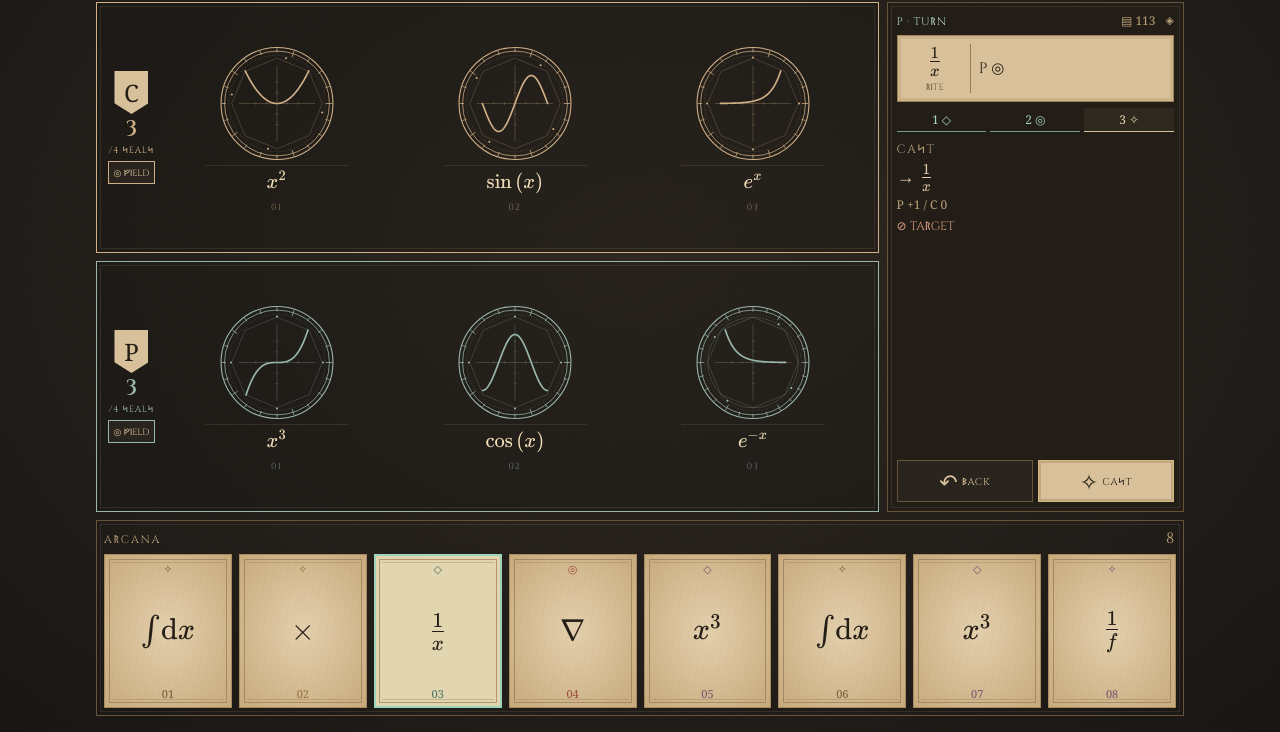
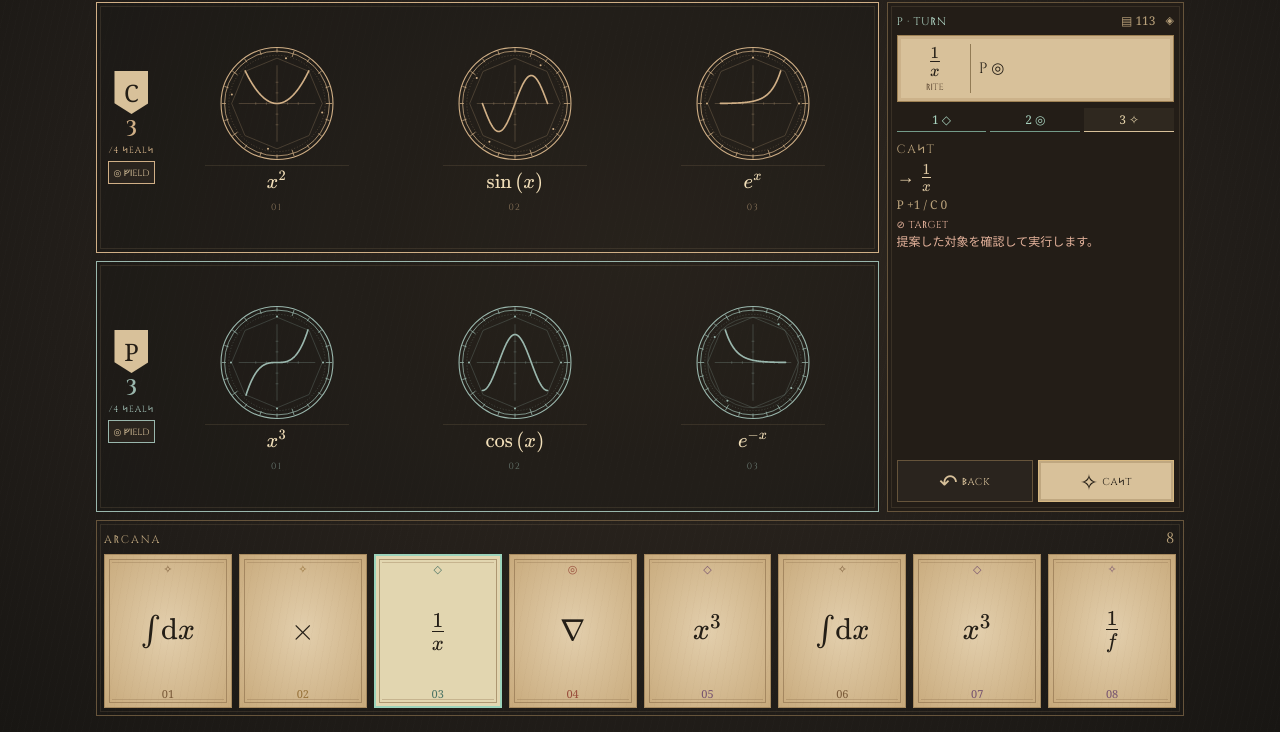
Before and after one commit to bomellia/NablaGame, a website: page index.html in a window 1280 px wide. Both pictures are taken after a click on the button "HINT". Shown: the part 68-800 px from the top of the page. Drawn offline with nearby package versions, Linux system fonts and the light colour scheme.

Commit message:
Fix stale operation panel on rejected previews and show actual error reasons

```diff
--- a/index.html
+++ b/index.html
@@ -8,7 +8,7 @@
   <title>Basis Duel — Grimoire</title>
   <link rel="stylesheet" href="https://cdn.jsdelivr.net/npm/katex@0.19.1/dist/katex.min.css" integrity="sha384-WwGtaC6ywCHxA5cstpj/3+xIZvTez8dq2IcBQaXRkenHZ7FVVq1ZROtURwfbtTlG" crossorigin="anonymous" />
   <script defer src="https://cdn.jsdelivr.net/npm/katex@0.19.1/dist/katex.min.js" integrity="sha384-a1WQdjRj162i159OYq041X6I4K8NenkrI09LlPmiHg0YOb7CR+wJOraXwK9abpnE" crossorigin="anonymous"></script>
-  <link rel="stylesheet" href="./style.css?v=0.39" />
+  <link rel="stylesheet" href="./style.css?v=0.40" />
 </head>
 <body><div class="app"><header class="header"><div class="brand"><div class="brand-mark">∇</div><div class="brand-name">BASIS DUEL<small>GᚱᛁᛗᛜᛁᚱE</small></div></div><div class="header-actions"><button type="button" id="help-btn" class="ghost" aria-label="Guide">?</button><button type="button" id="settings-btn" class="ghost" aria-label="Settings">⚙</button><button type="button" id="history-btn" class="ghost" aria-label="History">≡</button><button type="button" id="new-btn" class="ghost" aria-label="New duel">↻</button><button type="button" id="resign-btn" class="ghost" aria-label="Yield">⚑</button></div></header>
 <main><section id="settings-panel" class="top-summary"><div class="top-controls"><label>Cᛜᛗ <select id="difficulty" aria-label="Difficulty"><option value="easy">EAᛋᛉ</option><option value="normal" selected>NᛜᚱᛗAL</option><option value="hard">ᚺAᚱD</option></select></label><label><input type="checkbox" id="extended" checked/> EᚷTᚱA</label><span id="deck-count"></span><a href="./archive/v0.22/" aria-label="Classic interface">AᚱCᚺᛁVE</a></div></section>
@@ -19,4 +19,4 @@
 <dialog id="formula-dialog"><div class="dialog-header"><h2 id="formula-title"></h2><button class="ghost" id="close-formula" aria-label="Close">×</button></div><div class="dialog-body"><div id="formula-body" class="inspect-formula"></div></div></dialog>
 <dialog id="log-dialog"><div class="dialog-header"><h2>CᚺᚱᛜNᛁCLE</h2><button class="ghost" id="close-log" aria-label="Close">×</button></div><div class="dialog-body"><div id="log-mobile" class="logs"></div></div></dialog>
 <dialog id="help-dialog"><div class="dialog-header"><h2>ᚱᛁTEᛋ</h2><button class="ghost" id="close-help" aria-label="Close">×</button></div><div class="dialog-body guide"><div><b>1</b> ◇ → ◎ → ✧ <span>DᚱAW ᛗAᚱK CAᛋT</span></div><div><b>2</b> ∇ / Δ → ◎ <span>ᚠᛁELD</span></div><div><b>3</b> ＋ / − / × / ÷ / ∘ → Ⅰ → Ⅱ <span>ᛜᚱDEᚱ</span></div><div><b>4</b> ✧ → ⛓ → ✧ <span>CᚺAᛁN</span></div><div><b>5</b> 0 / ∞ → ◇ → ✦ <span>ᛒᚱEAK</span></div><div><b>6</b> ↻ → ◇ ◇ → ↻ <span>ᛋWAᚹ</span></div><div><b>7</b> ✦ → ✧ → ✦ <span>ᛒᛜNUᛋ</span></div></div></dialog>
-<script type="module" src="./ui.js?v=0.39"></script></body></html>
+<script type="module" src="./ui.js?v=0.40"></script></body></html>
--- a/style.css
+++ b/style.css
@@ -181,3 +181,9 @@ html{-webkit-text-size-adjust:100%;text-size-adjust:100%}
 .bases{display:grid;grid-template-columns:repeat(var(--basis-count,1),minmax(0,1fr));justify-items:center;align-items:center;overflow:hidden;gap:3px}
 .bases .basis{width:100%;max-width:152px;min-width:0;height:100%;max-height:174px;min-height:0}
 @media(max-width:700px){.field-head{flex:0 0 30px}.bases{gap:1px}.bases .basis{max-width:120px;max-height:100%;padding-inline:1px}.dimension span{font-size:6px;letter-spacing:0}.field-pick{max-width:30px;font-size:7px}.basis-equation{font-size:13px}}
+
+/* v0.40: Keep the specific operation failure readable on compact screens. */
+.preview.invalid{flex:none;display:flex;flex-direction:column;gap:2px;min-width:0;color:#e4b29b;white-space:normal;overflow-wrap:anywhere;line-height:1.35}
+.error-kind{font:10px var(--rune);letter-spacing:.05em}
+.error-detail{font:12px/1.4 system-ui,sans-serif;letter-spacing:normal;word-break:normal;overflow-wrap:anywhere}
+@media(max-width:700px){.error-kind{font-size:9px}.error-detail{font-size:11px}}
--- a/ui.js
+++ b/ui.js
@@ -66,7 +66,7 @@ function ritualResult(state,move,result){
 }
 function deltaText(result){return 'P '+(result.delta[0]>0?'+':'')+result.delta[0]+' / C '+(result.delta[1]>0?'+':'')+result.delta[1];}
 function actionButton(id,icon,label,primary=false,disabled=false){return '<button id="'+id+'" class="'+(primary?'act-button':'hint-button')+'" type="button" aria-label="'+label+'" '+(disabled?'disabled':'')+'><span class="button-icon">'+icon+'</span><span class="button-rune">'+rune(label)+'</span></button>';}
-function errorRune(s){return rune(/極限|収束|発散/.test(s)?'LIMIT':/積分/.test(s)?'INTEGRAL':/同じ|対象/.test(s)?'TARGET':/定義|分母|ゼロ/.test(s)?'DOMAIN':/合法手/.test(s)?'NO RITE':'INVALID');}
+function errorRune(s){return rune(/積分/.test(s)?'INTEGRAL':/極限|収束|発散/.test(s)?'LIMIT':/同じ|対象/.test(s)?'TARGET':/定義|分母|ゼロ/.test(s)?'DOMAIN':/合法手/.test(s)?'NO RITE':'INVALID');}
 function actionMarkup(){
  if(game.finished)return '<div class="result">'+rune(game.winner===-1?'DRAW':game.winner===0?'VICTORY':'DEFEAT')+'</div><div class="action-buttons">'+actionButton('restart-btn','↻','RENEW',true)+'</div>';
  if(thinking||game.turn===1){const scene=comScene;return '<div class="flow-steps">'+[1,2,3].map(i=>'<span class="'+(scene?.stage>=i?'done':'')+'">'+i+' '+['','◇','◎','✧'][i]+'</span>').join('')+'</div><div class="flow-body"><div class="action-title">'+rune(scene?['','DRAW','MARK','CAST'][scene.stage]:'THINK')+'</div>'+(scene?.stage===3?ritualResult(scene.state,scene.move,scene.result):'')+'</div><div class="action-buttons">'+actionButton('skip-com','»','SKIP',false,!scene)+'</div>';}
@@ -74,10 +74,12 @@ function actionMarkup(){
  const c=currentCard(),move=currentMove(),result=resultFor(move),confirming=!!move;
  const canChain=confirming&&!isFieldCard(c)&&result?.ok&&preview(game,{...move,continue:true}).ok;
  const phase=game.pending?.phase==='chain'?rune('CHAIN')+' '+((game.pending.chainCount||1)+1):game.pending?.phase==='bonus'?rune('BREAK')+' '+(game.pending.bonusCount||1):'';
- const actionLabel=result?.state.finished?'FINISH':result?.state.pending?.phase==='bonus'?'BREAK':'CAST';
+ const actionLabel=result?.state?.finished?'FINISH':result?.state?.pending?.phase==='bonus'?'BREAK':'CAST';
+ const status=result&&!result.ok?(result.reason||'演算を実行できません。'):message;
+ const statusHtml=status?'<div class="preview invalid" role="status" aria-live="polite"><span class="error-kind" aria-hidden="true">⊘ '+errorRune(status)+'</span><span class="error-detail" lang="ja">'+esc(status)+'</span></div>':'';
  const title=!c?'DRAW':move?'CAST':['binary','boardBinary'].includes(c.kind)?(selection.operands.length?'SECOND':'FIRST'):isFieldCard(c)?'FIELD':'MARK';
  const buttons=confirming?'<div class="action-buttons confirm-actions" data-count="'+(canChain?3:2)+'">'+actionButton('cancel-btn','↶','BACK')+(canChain?actionButton('chain-btn','⛓','CHAIN'):'')+actionButton('act-btn','✧',actionLabel,true,!result?.ok)+'</div>':'<div class="action-buttons">'+actionButton('hint-btn','✦','HINT')+(game.pending?actionButton('pass-btn','»','END'):actionButton('swap-btn','↻','SWAP',false,!game.deck.length))+(c?actionButton('cancel-btn','↶','BACK'):'')+'</div>';
- return '<div class="flow-steps"><span class="'+(c?'done':'current')+'">1 ◇</span><span class="'+(c&&!move?'current':move?'done':'')+'">2 ◎</span><span class="'+(move?'current':'')+'">3 ✧</span></div><div class="flow-body"><div class="action-title">'+(phase?phase+' · ':'')+rune(title)+'</div>'+(c?optionsHtml(c):'')+(move&&result?.ok?ritualResult(game,move,result):'')+(result&&!result.ok||message?'<div class="preview invalid" role="status" aria-label="Operation unavailable">⊘ '+errorRune(result?.reason||message)+'</div>':'')+'</div>'+buttons;
+ return '<div class="flow-steps"><span class="'+(c?'done':'current')+'">1 ◇</span><span class="'+(c&&!move?'current':move?'done':'')+'">2 ◎</span><span class="'+(move?'current':'')+'">3 ✧</span></div><div class="flow-body"><div class="action-title">'+(phase?phase+' · ':'')+rune(title)+'</div>'+(c?optionsHtml(c):'')+(move&&result?.ok?ritualResult(game,move,result):'') +statusHtml+'</div>'+buttons;
 }
 let fitFrame=null;
 function scheduleFit(){
```
Also changed, not shown: tests/v40.test.mjs (added, +28 -0 lines), README.md.
